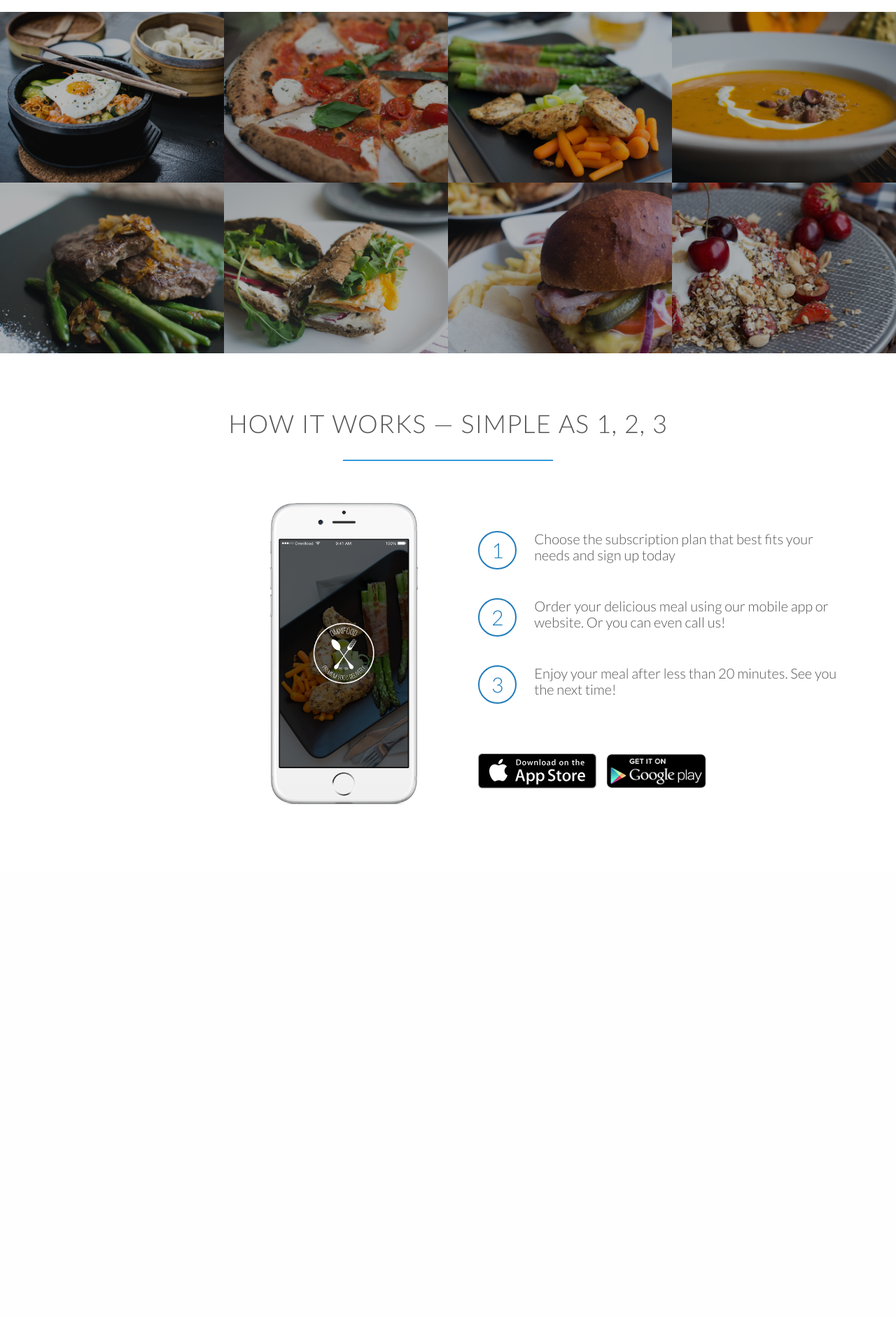
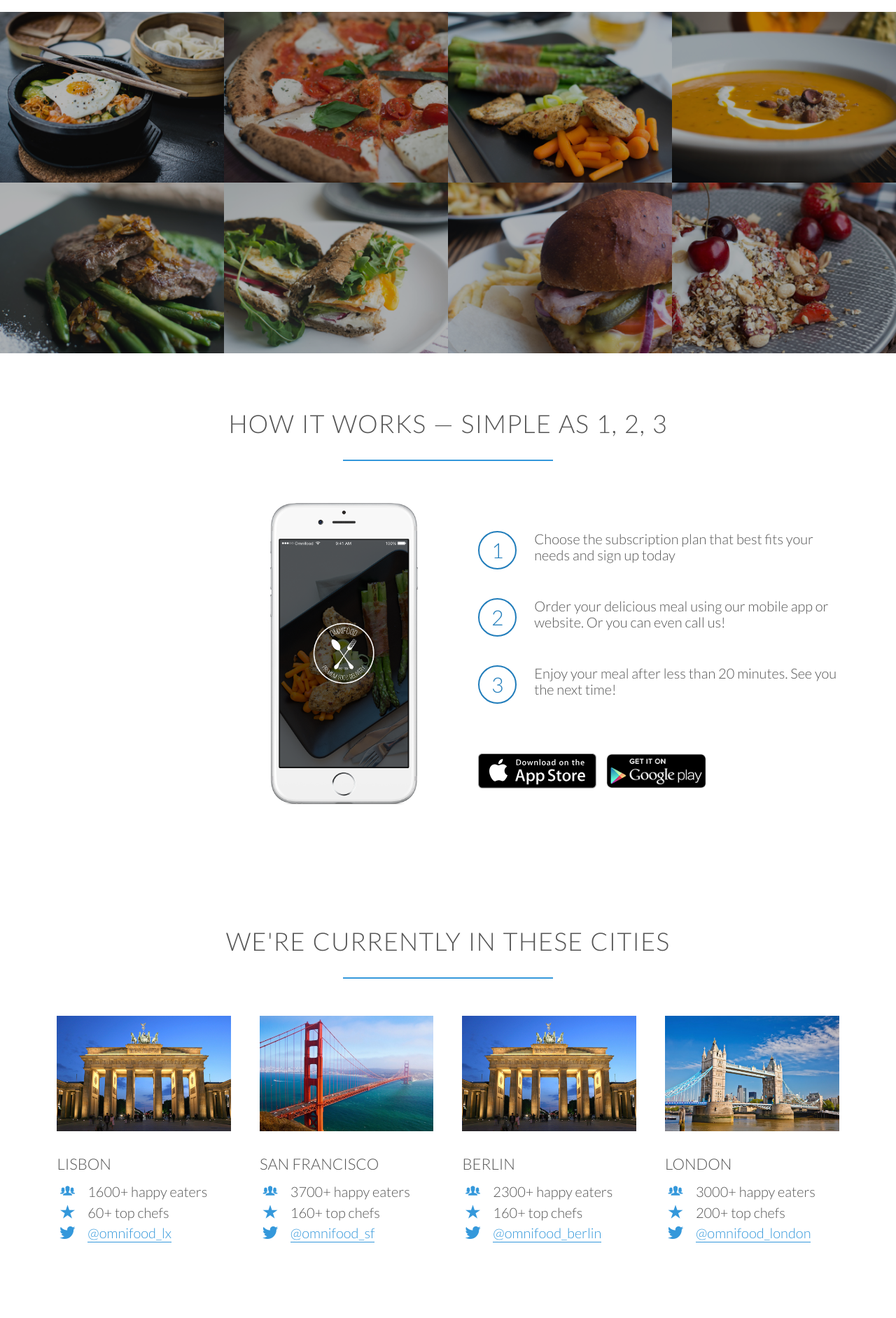
Before and after one commit to dmajumd2/Omnifood, a PHP site: page / in a window 1280 px wide. Shown: the part 1527-3411 px from the top of the page at 70% size. Before the commit the page ends 2677 px from the top, so only its background shows below. Run offline with PHP 8.4, Linux system fonts and the light colour scheme; some web fonts are replaced.

Commit message:
Add: Added cities section with each city details

```diff
--- a/Omnifood/index.html
+++ b/Omnifood/index.html
@@ -154,21 +154,99 @@
 						<p>Enjoy your meal after less than 20 minutes. See you the next time!</p>
 					</div>
 
-					<a href='#' class='btn-app'><img src="resources/img/download-app.svg" alt="App	 store button"></a>
+					<a href='#' class='btn-app'><img src="resources/img/download-app.svg" alt="App store button"></a>
 					<a href='#' class='btn-app'><img src="resources/img/download-app-android.png" alt="Play store button"></a>
 				</div>
 			</div>
+		</section>
 
 
+		<section class='section-cities'>
+			<div class='row'>
+				<h2>We're currently in these cities</h2>
+			</div>
+			<div class ='row cities-col'>
+				<div class='col span-1-of-4 box'>
+					<img src='resources/img/berlin.jpg' alt='city img' class='city-screen'>
+					<h3>Lisbon</h3>
+					<div class="city-feature">
+						<i class="ion-ios-people icon-small"></i>
+							1600+ happy eaters
+					</div>
+					<div class="city-feature">
+						<i class="ion-ios-star icon-small"></i>
+							60+ top chefs
+					</div>
+					<div class="city-feature">
+						<i class="ion-social-twitter icon-small"></i>
+						<a href="#">@omnifood_lx</a>
+					</div>
+				</div>
+
+				<div class='col span-1-of-4 box'>
+					<img src='resources/img/san-francisco.jpg' alt='san-frans' class='city-screen'>
+					<h3>San Francisco</h3>
+					<div class="city-feature">
+						<i class="ion-ios-people icon-small"></i>
+							3700+ happy eaters
+					</div>
+					<div class="city-feature">
+						<i class="ion-ios-star icon-small"></i>
+							160+ top chefs
+					</div>
+					<div class="city-feature">
+						<i class="ion-social-twitter icon-small"></i>
+						<a href="https://twitter.com/grubhub">@omnifood_sf</a>
+					</div>
+				</div>
+
+				<div class='col span-1-of-4 box'>
+					<img src='resources/img/berlin.jpg' alt='berlin' class='city-screen'>
+					<h3>Berlin</h3>
+					<div class="city-feature">
+						<i class="ion-ios-people icon-small"></i>
+							2300+ happy eaters
+					</div>
+					<div class="city-feature">
+						<i class="ion-ios-star icon-small"></i>
+							160+ top chefs
+					</div>
+					<div class="city-feature">
+						<i class="ion-social-twitter icon-small"></i>
+						<a href="#">@omnifood_berlin</a>
+					</div>
+				</div>
+
+
+				<div class='col span-1-of-4 box'>
+					<img src='resources/img/london.jpg' alt='berlin' class='city-screen'>
+					<h3>London</h3>
+					<div class="city-feature">
+						<i class="ion-ios-people icon-small"></i>
+							3000+ happy eaters
+					</div>
+					<div class="city-feature">
+						<i class="ion-ios-star icon-small"></i>
+							200+ top chefs
+					</div>
+					<div class="city-feature">
+						<i class="ion-social-twitter icon-small"></i>
+						<a href="#">@omnifood_london</a>
+					</div>
+				</div>
+			</div>
 		</section>
+
+
     </body>
 </html>
 
 
 <!---
-Title: How it works - Simple as 1, 2, 3
 
-1.	Choose the subscription plan that best fits your needs and sign up today.
-2.	Order your delicious meal using our mobile app or website. Or you can even call us!
-3.	Enjoy your meal after less than 20 minutes. See you the next time!
+
+London
+1200+ happy eaters
+50+ top chefs
+@omnifood_london
 -->
--- a/Omnifood/resources/css/style.css
+++ b/Omnifood/resources/css/style.css
@@ -106,6 +106,31 @@ h3 {
 
 }
 
+.icon-small {
+	display: inline-block;
+	width: 30px;
+	text-align: center;
+	color: #3498db;
+	font-size: 120%;
+	line-height: 120%;
+	vertical-align: middle;
+	margin-top: -7px;
+	margin-right: 10px;
+}
+
+/*----------------LINKS--------------*/
+a:link, a:active {
+	color: #3498db;
+	text-decoration: none;
+	padding-bottom: 1px;
+	border-bottom: 1px solid #3498db;
+	transition: border-botton 0.2s, color 0.2s;
+}
+
+a:hover, a:active {
+	color: #555;
+	border-bottom: 1px solid transparent;
+}
 
 /* ----------- BUTTONS ----------- */
 .btn:link,
@@ -298,3 +323,21 @@ header {
 	width: auto;
 	margin-right: 10px;
 }
+
+.btn-app:link,
+.btn-app:visited {
+	border: 0;
+}
+/*--------------------------------------------------*/
+/* CITIES*/
+/*-------------------------------------------------- */
+
+.box img {
+	width: 100%;
+	height: auto;
+	margin-bottom: 15px;
+}
+
+.city-feature {
+	margin-bottom: 5px;
+}
```
